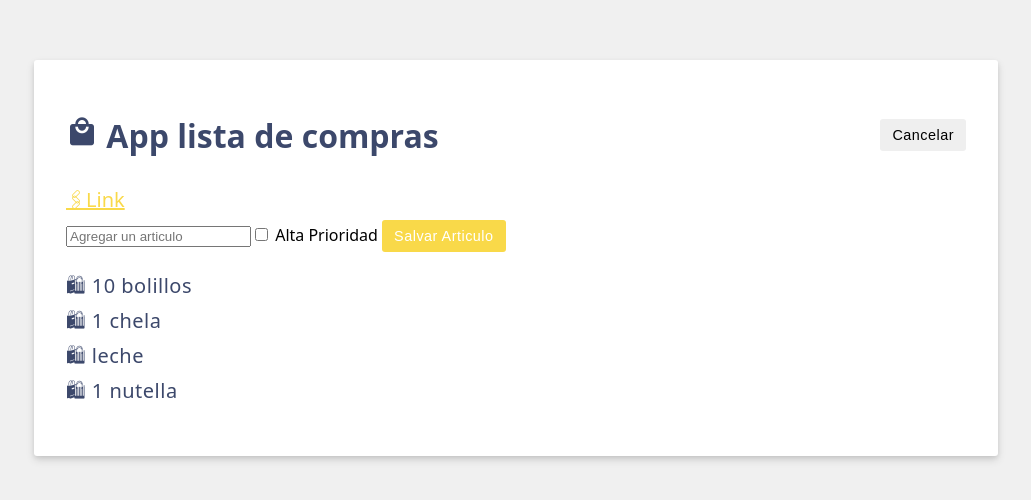
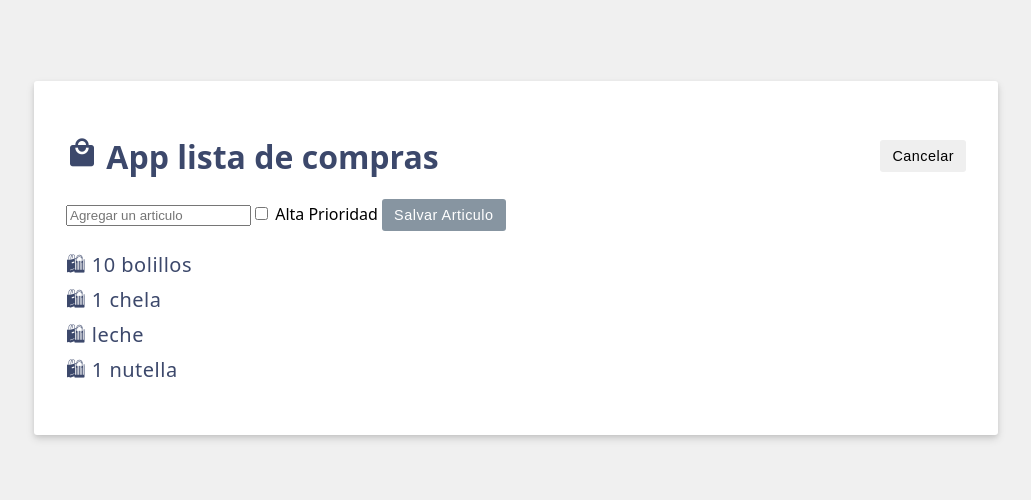
Before and after one commit to MelanieCuevas-Hub/Repositorio-de-la-materia-DADM, a Vue app: page / in a window 1280 px wide. Shown: the part 142-642 px from the top of the page, without its empty margins (124-1155 px from the left). Built offline with nearby package versions, Linux system fonts and the light colour scheme.

Commit message:
⭐S13 Entrega Condicional Deshabilita el boton cuando el imput esta vacio

```diff
--- a/src/App.vue
+++ b/src/App.vue
@@ -41,9 +41,7 @@ const activeEdition = (activate) => {
     </button>
   </div>
   <!-- Colocando un hiperlink -->
-  <a v-bind:href="newItem === '' ? 'https://www.google.com' : 'https://' + newItem" target="_blank">
-    {{ newItem === '' ? '🖇Link' : newItem }}
-  </a>
+
   <!-- Agrupando Entradas de usuario -->
   <form class="add-item form" v-if="editing" v-on:submit.prevent="saveItem">
     <!-- Entrada de texto -->
@@ -54,7 +52,9 @@ const activeEdition = (activate) => {
       Alta Prioridad
     </label>
     <!-- Boton -->
-    <button class="btn btn-primary">
+    <button
+    :disabled ="newItem.length == 0"
+    class="btn btn-primary">
       Salvar Articulo
     </button>
   </form>
```
